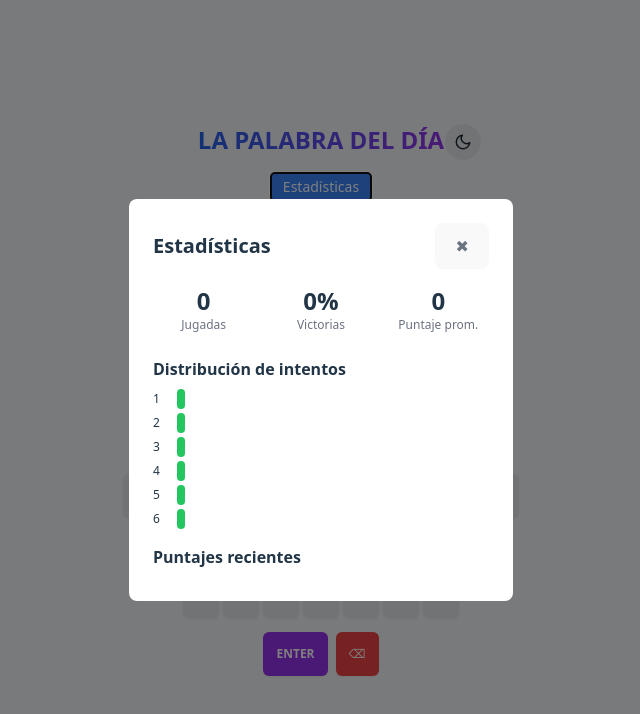
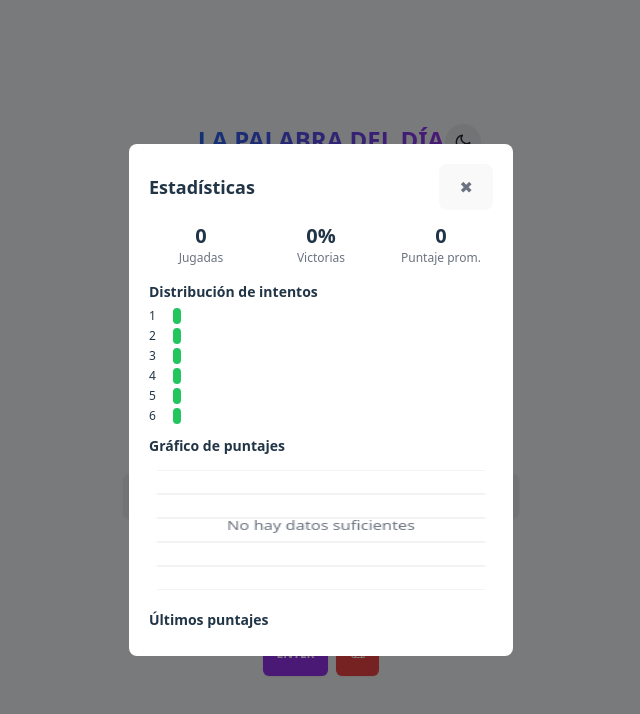
Before and after one commit to eduardescola/palabra-del-dia, a React (Vite) app: page / in a window 1280 px wide. Both pictures are taken after a click on the button "Estadísticas". Shown: the top 714 px of the page, without its empty margins (319-959 px from the left). Built offline with nearby package versions, Linux system fonts and the light colour scheme.

Commit message:
casi perfecto

```diff
--- a/src/components/StatsModal.tsx
+++ b/src/components/StatsModal.tsx
@@ -1,5 +1,5 @@
 import type React from "react"
-import { useState } from "react"
+import { useState, useEffect, useRef } from "react"
 
 interface StatsModalProps {
   stats: {
@@ -12,6 +12,7 @@ interface StatsModalProps {
 
 const StatsModal: React.FC<StatsModalProps> = ({ stats }) => {
   const [isOpen, setIsOpen] = useState(false)
+  const canvasRef = useRef<HTMLCanvasElement>(null)
 
   const totalJuegos = stats.ganadas + stats.perdidas
   const porcentajeVictorias = totalJuegos > 0 ? Math.round((stats.ganadas / totalJuegos) * 100) : 0
@@ -22,6 +23,90 @@ const StatsModal: React.FC<StatsModalProps> = ({ stats }) => {
     stats.puntajes.length > 0
       ? Math.round(stats.puntajes.reduce((a, b) => a + b, 0) / stats.puntajes.length)
       : 0
+
+  const maxPuntaje = Math.max(...stats.puntajes, 10)
+  const ultimosPuntajes = stats.puntajes.slice(-10)
+
+  useEffect(() => {
+    if (isOpen && canvasRef.current) {
+      const canvas = canvasRef.current
+      const ctx = canvas.getContext('2d')
+      if (!ctx) return
+
+      // Set canvas dimensions
+      const dpr = window.devicePixelRatio || 1
+      const rect = canvas.getBoundingClientRect()
+
+      canvas.width = rect.width * dpr
+      canvas.height = rect.height * dpr
+
+      ctx.scale(dpr, dpr)
+
+      // Clear canvas
+      ctx.clearRect(0, 0, rect.width, rect.height)
+
+      // Draw background grid
+      ctx.beginPath()
+      ctx.strokeStyle = '#e5e7eb'
+      ctx.lineWidth = 1
+      for (let i = 0; i <= 5; i++) {
+        const y = rect.height - (i * rect.height) / 5
+        ctx.moveTo(0, y)
+        ctx.lineTo(rect.width, y)
+      }
+      ctx.stroke()
+
+      if (ultimosPuntajes.length === 0) {
+        ctx.fillStyle = '#6b7280'
+        ctx.font = '12px system-ui'
+        ctx.textAlign = 'center'
+        ctx.fillText('No hay datos suficientes', rect.width / 2, rect.height / 2)
+        return
+      }
+
+      // Draw line graph
+      ctx.beginPath()
+      ctx.strokeStyle = '#818cf8'
+      ctx.lineWidth = 2
+
+      ultimosPuntajes.forEach((puntaje, index) => {
+        const x = (index * rect.width) / Math.max(ultimosPuntajes.length - 1, 1)
+        const y = rect.height - (puntaje * rect.height) / maxPuntaje
+
+        if (index === 0) {
+          ctx.moveTo(x, y)
+        } else {
+          ctx.lineTo(x, y)
+        }
+      })
+      ctx.stroke()
+
+      // Draw points
+      ultimosPuntajes.forEach((puntaje, index) => {
+        const x = (index * rect.width) / Math.max(ultimosPuntajes.length - 1, 1)
+        const y = rect.height - (puntaje * rect.height) / maxPuntaje
+
+        ctx.beginPath()
+        ctx.arc(x, y, 4, 0, Math.PI * 2)
+        ctx.fillStyle = '#818cf8'
+        ctx.fill()
+        ctx.strokeStyle = '#fff'
+        ctx.lineWidth = 2
+        ctx.stroke()
+      })
+
+      // Add score labels
+      ctx.fillStyle = '#6b7280'
+      ctx.font = '10px system-ui'
+      ctx.textAlign = 'left'
+
+      ultimosPuntajes.forEach((puntaje, index) => {
+        const x = (index * rect.width) / Math.max(ultimosPuntajes.length - 1, 1)
+        const y = rect.height - (puntaje * rect.height) / maxPuntaje
+        ctx.fillText(puntaje.toString(), x - 6, y - 8)
+      })
+    }
+  }, [isOpen, stats.puntajes, maxPuntaje])
 
   return (
     <>
@@ -34,9 +119,9 @@ const StatsModal: React.FC<StatsModalProps> = ({ stats }) => {
 
       {isOpen && (
         <div className="fixed inset-0 bg-black bg-opacity-50 flex items-center justify-center z-50 p-4">
-          <div className="bg-white dark:bg-gray-800 rounded-lg p-6 max-w-sm w-full">
-            <div className="flex justify-between items-center mb-4">
-              <h2 className="text-xl font-bold dark:text-white">Estadísticas</h2>
+          <div className="bg-white dark:bg-gray-800 rounded-lg p-5 max-w-sm w-full">
+            <div className="flex justify-between items-center mb-3">
+              <h2 className="text-lg font-bold dark:text-white">Estadísticas</h2>
               <button
                 onClick={() => setIsOpen(false)}
                 className="text-gray-500 hover:text-gray-700 dark:text-gray-400 dark:hover:text-gray-200"
@@ -45,28 +130,28 @@ const StatsModal: React.FC<StatsModalProps> = ({ stats }) => {
               </button>
             </div>
 
-            <div className="grid grid-cols-3 gap-4 mb-6">
+            <div className="grid grid-cols-3 gap-4 mb-4">
               <div className="text-center">
-                <p className="text-2xl font-bold dark:text-white">{totalJuegos}</p>
+                <p className="text-xl font-bold dark:text-white">{totalJuegos}</p>
                 <p className="text-xs text-gray-500 dark:text-gray-400">Jugadas</p>
               </div>
               <div className="text-center">
-                <p className="text-2xl font-bold dark:text-white">{porcentajeVictorias}%</p>
+                <p className="text-xl font-bold dark:text-white">{porcentajeVictorias}%</p>
                 <p className="text-xs text-gray-500 dark:text-gray-400">Victorias</p>
               </div>
               <div className="text-center">
-                <p className="text-2xl font-bold dark:text-white">{puntajePromedio}</p>
+                <p className="text-xl font-bold dark:text-white">{puntajePromedio}</p>
                 <p className="text-xs text-gray-500 dark:text-gray-400">Puntaje prom.</p>
               </div>
             </div>
 
-            <h3 className="font-semibold mb-2 dark:text-white">Distribución de intentos</h3>
-            <div className="space-y-1 mb-4">
+            <h3 className="font-semibold mb-1.5 text-sm dark:text-white">Distribución de intentos</h3>
+            <div className="space-y-1 mb-3">
               {Object.entries(distribucion).map(([intento, cantidad]) => (
                 <div key={intento} className="flex items-center gap-2">
                   <span className="w-4 text-xs dark:text-white">{intento}</span>
                   <div
-                    className="bg-green-500 h-5 rounded text-xs text-white flex items-center px-1"
+                    className="bg-green-500 h-4 rounded text-xs text-white flex items-center px-1"
                     style={{ width: `${(cantidad / maxValue) * 100}%`, minWidth: cantidad > 0 ? "20px" : "0" }}
                   >
                     {cantidad > 0 && cantidad}
@@ -75,12 +160,23 @@ const StatsModal: React.FC<StatsModalProps> = ({ stats }) => {
               ))}
             </div>
 
-            <h3 className="font-semibold mb-2 dark:text-white">Puntajes recientes</h3>
+            <h3 className="font-semibold mb-1.5 text-sm dark:text-white">Gráfico de puntajes</h3>
+            <div className="bg-white dark:bg-gray-700 rounded-lg p-2 mb-3">
+              <canvas
+                ref={canvasRef}
+                style={{ width: '100%', height: '120px' }}
+                className="w-full"
+              />
+            </div>
+
+            <h3 className="font-semibold mb-1.5 text-sm dark:text-white">Últimos puntajes</h3>
             <div className="flex gap-1 flex-wrap">
-              {stats.puntajes.slice(-10).map((puntaje, idx) => (
+              {ultimosPuntajes.map((puntaje, idx) => (
                 <div
                   key={idx}
-                  className="bg-indigo-500 text-white px-2 py-1 rounded text-xs font-bold"
+                  className={`text-white px-2 py-0.5 rounded text-xs font-bold ${
+                    puntaje === 0 ? 'bg-red-500' : 'bg-indigo-500'
+                  }`}
                 >
                   {puntaje}
                 </div>
```
